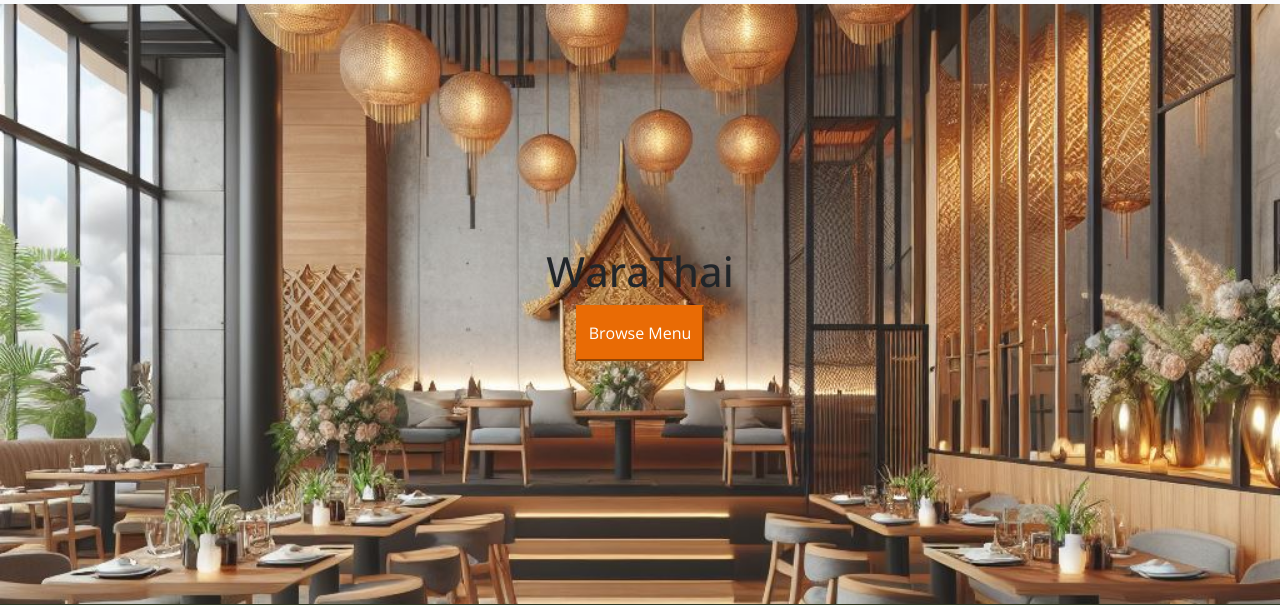
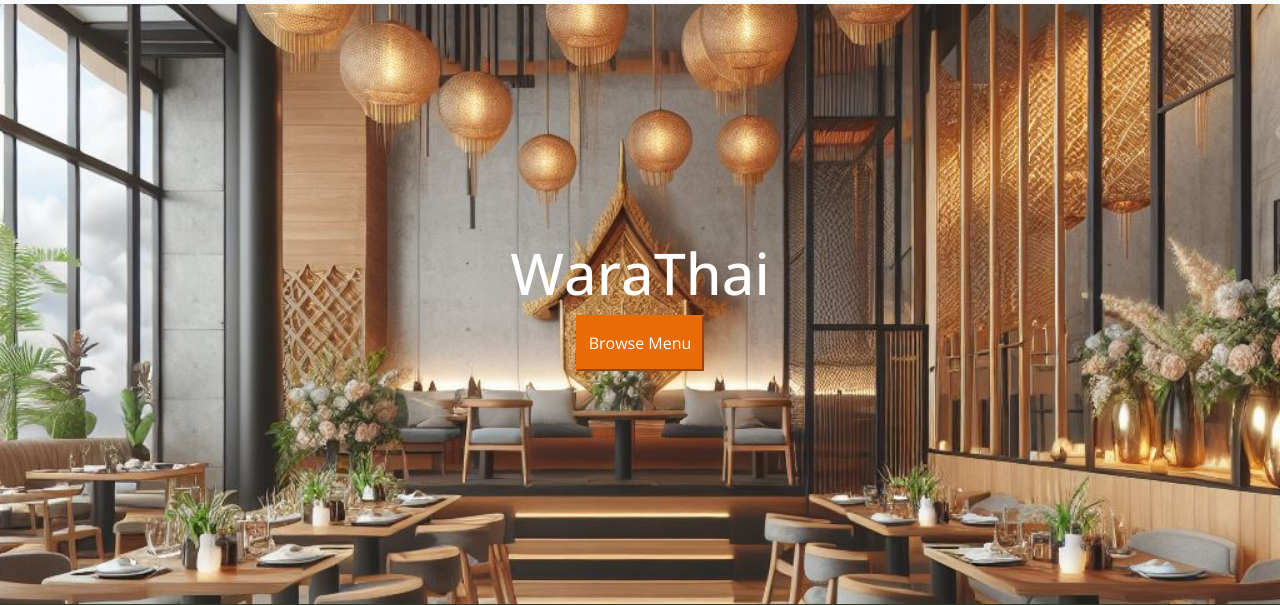
Before and after one commit to joelezra/WaraThai, a Django app: page / in a window 1280 px wide. Shown: the part 162-767 px from the top of the page. Run offline with Django 4.2, Linux system fonts and the light colour scheme; some libraries are stand-ins or nearby versions.

Commit message:
update to hero-title

```diff
--- a/static/css/style.css
+++ b/static/css/style.css
@@ -251,7 +251,8 @@
 }
 
 #hero-title {
-    font-size: 260%;
+    font-size: 360%;
+    color: white;
 }
 
 div > button {
```
